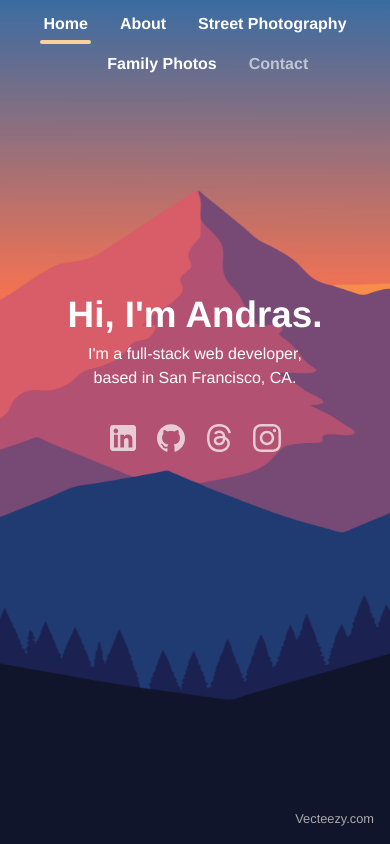
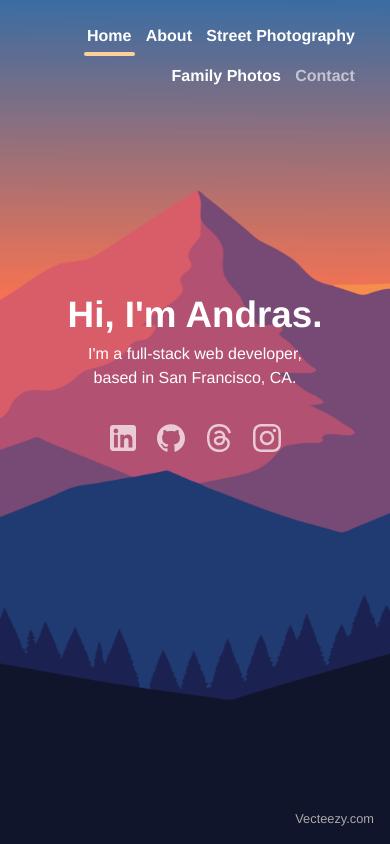
Before and after one commit to nemeseri/family-site-reactjs, a React (Vite) app: page / in a window 390 px wide. Built offline with nearby package versions, Linux system fonts and the light colour scheme; no server answers.

Commit message:
Some minor css tweeks

```diff
--- a/src/assets/home.css
+++ b/src/assets/home.css
@@ -40,6 +40,10 @@
   #Welcome h1 {
     font-size: 3rem;
   }
+
+  #Welcome {
+    margin-top: -112px;
+  }
 }
 
 @media only screen and (max-width: 479px) {
--- a/src/assets/main.css
+++ b/src/assets/main.css
@@ -163,7 +163,14 @@ a, a:visited, a:focus {
 
 @media only screen and (max-width: 619px) {
   #SiteHeader > nav {
-    padding: 0.25rem 1.5rem;
+    padding: 1rem 1rem 1rem 0;
+    height: auto;
+    text-align: right;
+  }
+
+  #SiteHeader > nav a {
+    margin-left: 0;
+    margin-right: 1rem;
   }
 
   .display-under-620 {
@@ -181,6 +188,10 @@ a, a:visited, a:focus {
   }
 
   #SiteHeader > nav {
-    padding: 0.25rem;
+    padding-right: 1.5rem;
+  }
+
+  #SiteHeader > nav a {
+    margin-right: 0.5rem;
   }
 }
```
